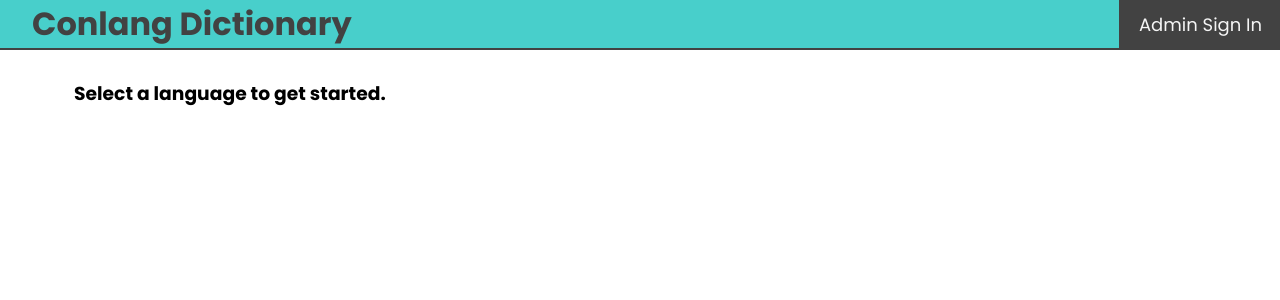
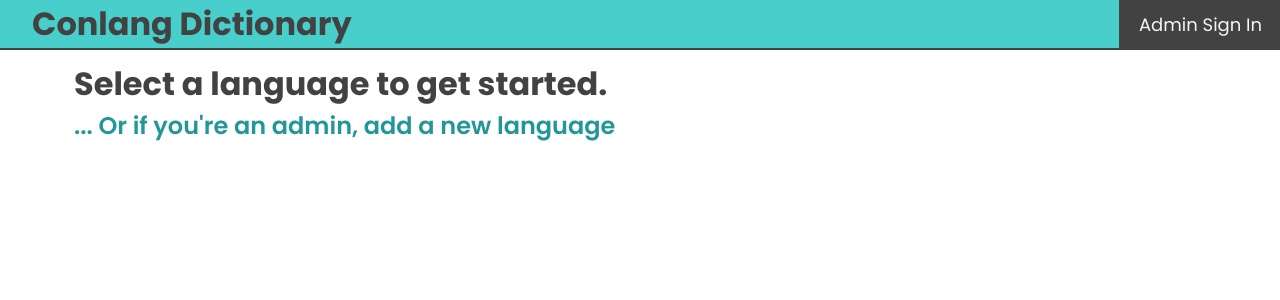
Before and after one commit to toasted226/conlang-dictionary, an Angular app: page / in a window 1280 px wide. Shown: the top 300 px of the page. Built offline with nearby package versions, Linux system fonts and the light colour scheme; no server answers.

Commit message:
Updated no words page

```diff
--- a/src/app/words/no-words/no-words.component.css
+++ b/src/app/words/no-words/no-words.component.css
@@ -0,0 +1,16 @@
+h1 {
+    font-size: xx-large;
+    color: var(--foreground);
+    margin: 0;
+}
+
+a {
+    margin: 0;
+    font-size: x-large;
+    font-weight: 600;
+    color: var(--main3);
+    background: none;
+    border: none;
+    text-align: left;
+    user-select: all;
+}
--- a/src/app/words/no-words/no-words.component.html
+++ b/src/app/words/no-words/no-words.component.html
@@ -1 +1,4 @@
 <h1>Select a language to get started.</h1>
+<a [routerLink]="authenticated() ? ['admin', 'languages', 'new'] : ['login']">
+    ... Or if you're an admin, add a new language
+</a>
--- a/src/app/words/no-words/no-words.component.ts
+++ b/src/app/words/no-words/no-words.component.ts
@@ -1,12 +1,16 @@
-import { Component } from '@angular/core';
+import { Component, inject } from "@angular/core";
+import { AuthService } from "../../auth/auth.service";
+import { RouterLink } from "@angular/router";
 
 @Component({
-  selector: 'app-no-words',
-  standalone: true,
-  imports: [],
-  templateUrl: './no-words.component.html',
-  styleUrl: './no-words.component.css'
+    selector: "app-no-words",
+    standalone: true,
+    imports: [RouterLink],
+    templateUrl: "./no-words.component.html",
+    styleUrl: "./no-words.component.css",
 })
 export class NoWordsComponent {
+	private authService = inject(AuthService);
 
+	authenticated = this.authService.isAuthenticated;
 }
```
